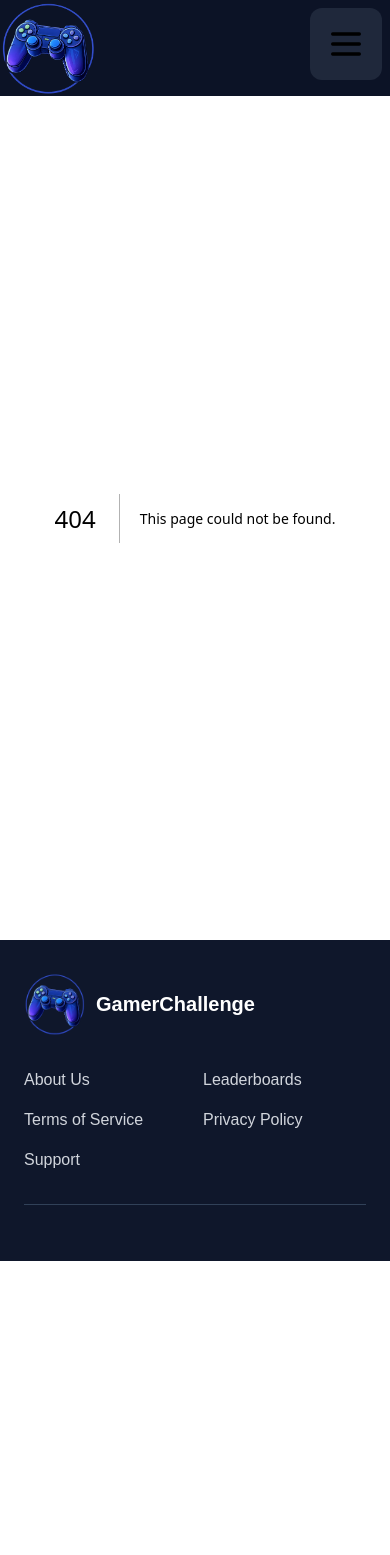
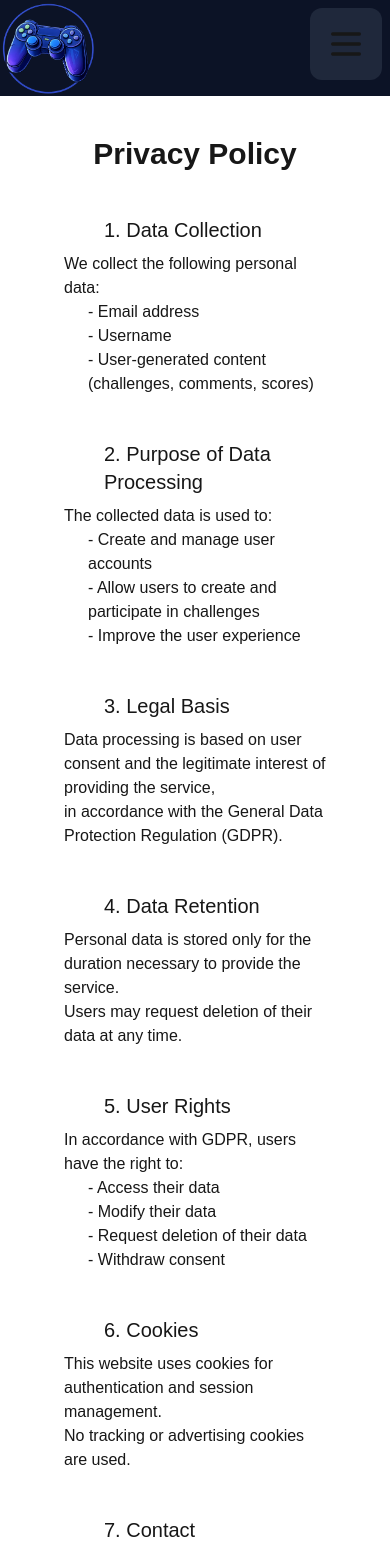
Before and after one commit to RomainLocatelli/challenge-arena, a Next.js app in the folder client/: page /privacy in a window 390 px wide. Before the commit this address had no page. Shown: the top 1555 px of the page. Before the commit the page ends 1261 px from the top, so only its background shows below. Built offline with nearby package versions, Linux system fonts and the light colour scheme.

Commit message:
chore(privacy policy page) page privacy policy created, structure of the page done, css and responsive works all good

```diff
--- /dev/null
+++ b/client/src/app/privacy/page.tsx
@@ -0,0 +1,65 @@
+export default function privacyPolicy() {
+  return (
+    <div className="m-5 mt-10">
+      <h2 className="text-center font-extrabold text-3xl">Privacy Policy</h2>
+      <ol className="m-8">
+        <li className="p-3 pb-8">
+          <h3 className="pb-2 pl-10 text-xl">1. Data Collection </h3>
+          <p>We collect the following personal data:</p>
+          <ul className="pl-6">
+            <li>- Email address</li>
+            <li>- Username</li>
+            <li>- User-generated content (challenges, comments, scores)</li>
+          </ul>
+        </li>
+        <li className="p-3 pb-8">
+          <h3 className="pb-2 pl-10 text-xl">2. Purpose of Data Processing </h3>
+          <p>The collected data is used to:</p>
+          <ul className="pl-6">
+            <li>- Create and manage user accounts</li>
+            <li>- Allow users to create and participate in challenges</li>
+            <li>- Improve the user experience</li>
+          </ul>
+        </li>
+        <li className="p-3 pb-8">
+          <h3 className="pb-2 pl-10 text-xl">3. Legal Basis</h3>
+          <p>
+            Data processing is based on user consent and the legitimate interest of providing the
+            service, <br /> in accordance with the General Data Protection Regulation (GDPR).
+          </p>
+        </li>
+        <li className="p-3 pb-8">
+          <h3 className="pb-2 pl-10 text-xl">4. Data Retention</h3>
+          <p>
+            Personal data is stored only for the duration necessary to provide the service. <br />
+            Users may request deletion of their data at any time.
+          </p>
+        </li>
+        <li className="p-3 pb-8">
+          <h3 className="pb-2 pl-10 text-xl">5. User Rights</h3>
+          <p>In accordance with GDPR, users have the right to:</p>
+          <ul className="pl-6">
+            <li>- Access their data</li>
+            <li>- Modify their data</li>
+            <li>- Request deletion of their data</li>
+            <li>- Withdraw consent</li>
+          </ul>
+        </li>
+        <li className="p-3 pb-8">
+          <h3 className="pb-2 pl-10 text-xl">6. Cookies</h3>
+          <p>
+            This website uses cookies for authentication and session management. <br />
+            No tracking or advertising cookies are used.
+          </p>
+        </li>
+        <li className="p-3 pb-8">
+          <h3 className="pb-2 pl-10 text-xl">7. Contact</h3>
+          <p>
+            For any privacy-related request, please contact: <br />
+            privacy@example.com
+          </p>
+        </li>
+      </ol>
+    </div>
+  );
+}
--- a/client/src/app/terms/page.tsx
+++ b/client/src/app/terms/page.tsx
@@ -32,7 +32,7 @@ export default function termsOfService() {
         <li className="p-3 pb-8">
           <h3 className="pb-2 pl-10 text-xl">5. Prohibited Activities</h3>
           <p>Users agree not to:</p>
-          <ul>
+          <ul className="pl-6">
             <li>- Post offensive or illegal content</li>
             <li>- Cheat or manipulate challenges</li>
             <li>- Attempt to disrupt the platform’s operation</li>
```
